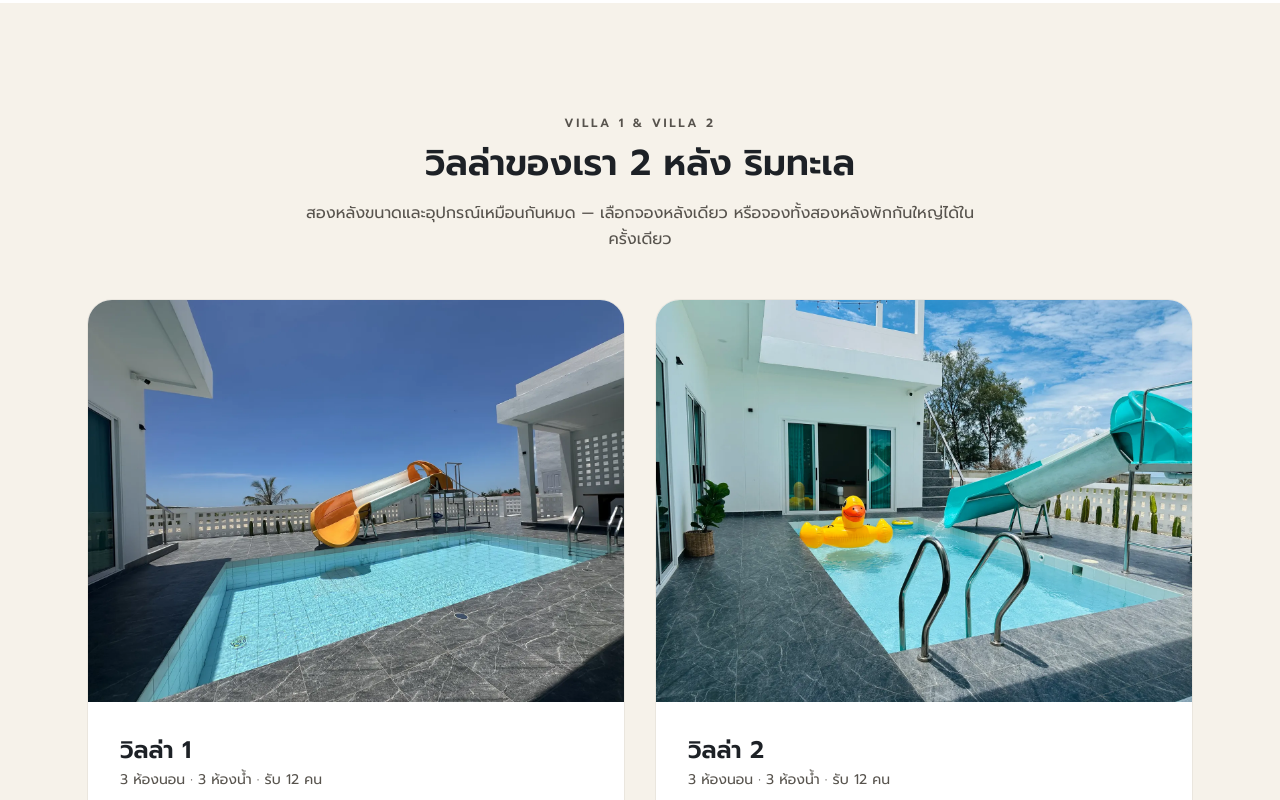
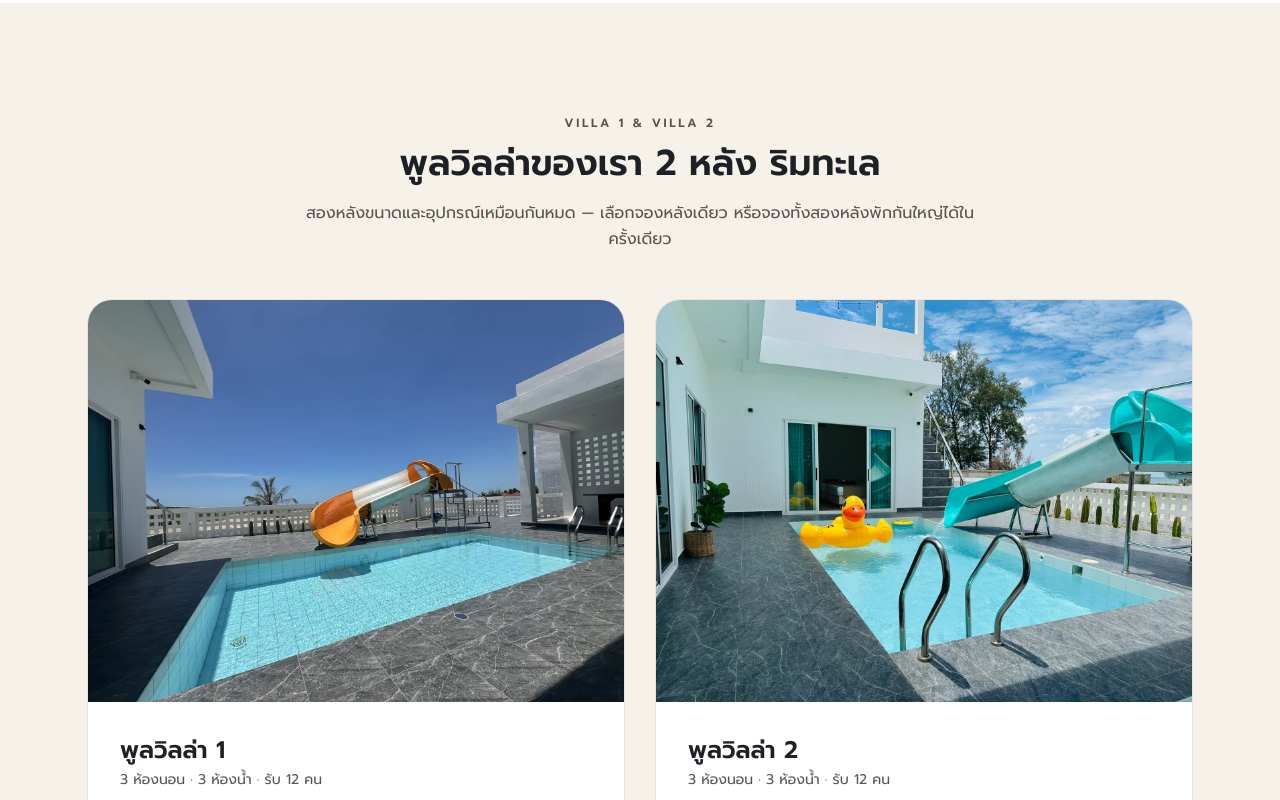
Before and after one commit to comveesa/puya-web, a Next.js app: page / in a window 1280 px wide. Shown: the part 1720-2520 px from the top of the page. Built offline with nearby package versions, Linux system fonts and the light colour scheme; no server answers.

Commit message:
Rename villas to พูลวิลล่า 1 / พูลวิลล่า 2 across page, header and footer

```diff
--- a/app/page.tsx
+++ b/app/page.tsx
@@ -13,7 +13,7 @@ const HOME_BADGES = [
 ];
 
 const VILLA_STATS = [
-  { n: "2", label: "หลังวิลล่าส่วนตัว" },
+  { n: "2", label: "หลังพูลวิลล่าส่วนตัว" },
   { n: "3", label: "ห้องนอน · 3 ห้องน้ำ" },
   { n: "12", label: "คนต่อหลัง" },
   { n: "3×6", label: "เมตร สระว่ายน้ำ" },
@@ -216,12 +216,12 @@ export default function Home() {
         <div className="mx-auto max-w-6xl px-4 md:px-6">
           <SectionHeading
             eyebrow="Villa 1 & Villa 2"
-            title="วิลล่าของเรา 2 หลัง ริมทะเล"
+            title="พูลวิลล่าของเรา 2 หลัง ริมทะเล"
             desc="สองหลังขนาดและอุปกรณ์เหมือนกันหมด — เลือกจองหลังเดียว หรือจองทั้งสองหลังพักกันใหญ่ได้ในครั้งเดียว"
           />
           <div className="mt-12 grid gap-6 md:grid-cols-2 md:gap-8">
-            <VillaCard title="วิลล่า 1" image={BUSINESS.villaImages[0]} />
-            <VillaCard title="วิลล่า 2" image={BUSINESS.villaImages[1]} />
+            <VillaCard title="พูลวิลล่า 1" image={BUSINESS.villaImages[0]} />
+            <VillaCard title="พูลวิลล่า 2" image={BUSINESS.villaImages[1]} />
           </div>
         </div>
       </section>
--- a/components/SiteFooter.tsx
+++ b/components/SiteFooter.tsx
@@ -2,7 +2,7 @@ import { BUSINESS, BUSINESS_ADDRESS_FULL } from "@/lib/business";
 
 const NAV = [
   { href: "#about", label: "เกี่ยวกับเรา" },
-  { href: "#villas", label: "วิลล่า" },
+  { href: "#villas", label: "พูลวิลล่า" },
   { href: "#pricing", label: "ราคา & การจอง" },
   { href: "#gallery", label: "แกลเลอรี" },
   { href: "#location", label: "ที่ตั้ง & แผนที่" },
@@ -25,7 +25,7 @@ export function SiteFooter() {
               PUYA <span className="font-medium text-sand">Beach Villa</span>
             </p>
             <p className="mt-3 text-sm leading-relaxed text-sand/75">
-              {BUSINESS.tagline} — วิลล่าส่วนตัว 2 หลัง 3 ห้องนอน 3 ห้องน้ำ
+              {BUSINESS.tagline} — พูลวิลล่าส่วนตัว 2 หลัง 3 ห้องนอน 3 ห้องน้ำ
               รับได้ถึง 12 คนต่อหลัง สระว่ายน้ำพร้อมสไลเดอร์ จองตรงกับเจ้าของ
             </p>
           </div>
--- a/components/SiteHeader.tsx
+++ b/components/SiteHeader.tsx
@@ -3,7 +3,7 @@ import { BookLineButton } from "./BookingCta";
 
 const NAV = [
   { href: "#about", label: "เกี่ยวกับเรา" },
-  { href: "#villas", label: "วิลล่า" },
+  { href: "#villas", label: "พูลวิลล่า" },
   { href: "#pool", label: "สระว่ายน้ำ" },
   { href: "#pricing", label: "ราคา" },
   { href: "#gallery", label: "แกลเลอรี" },
```
Also changed, not shown: 1 other file (tests, documents, lock files or other folders).
